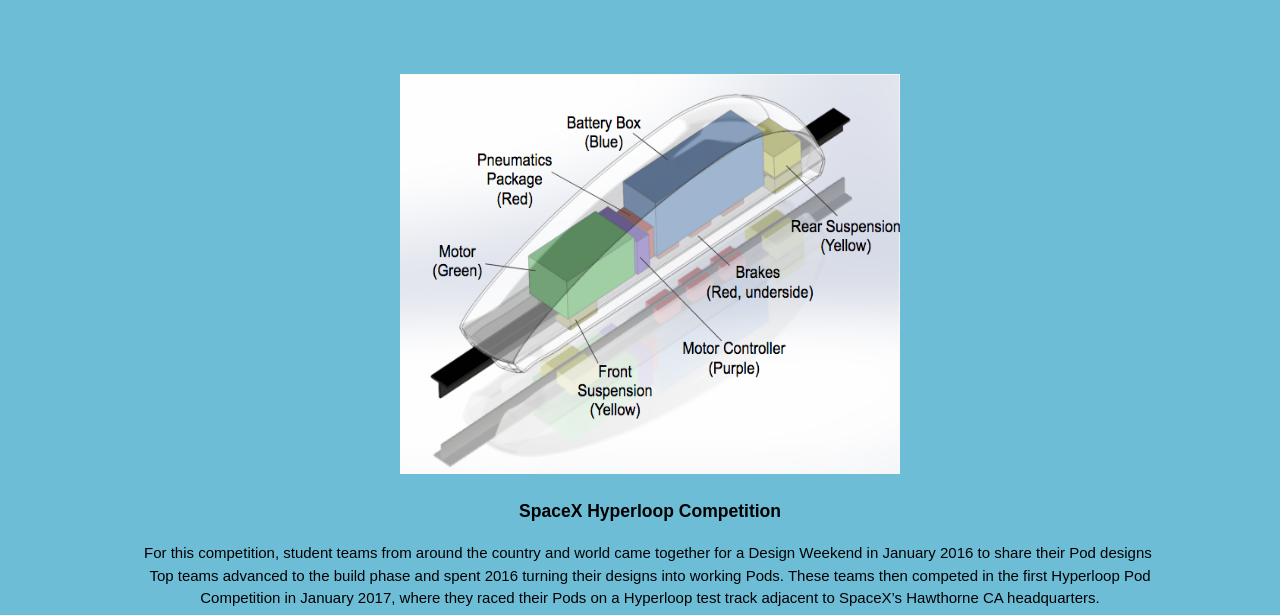
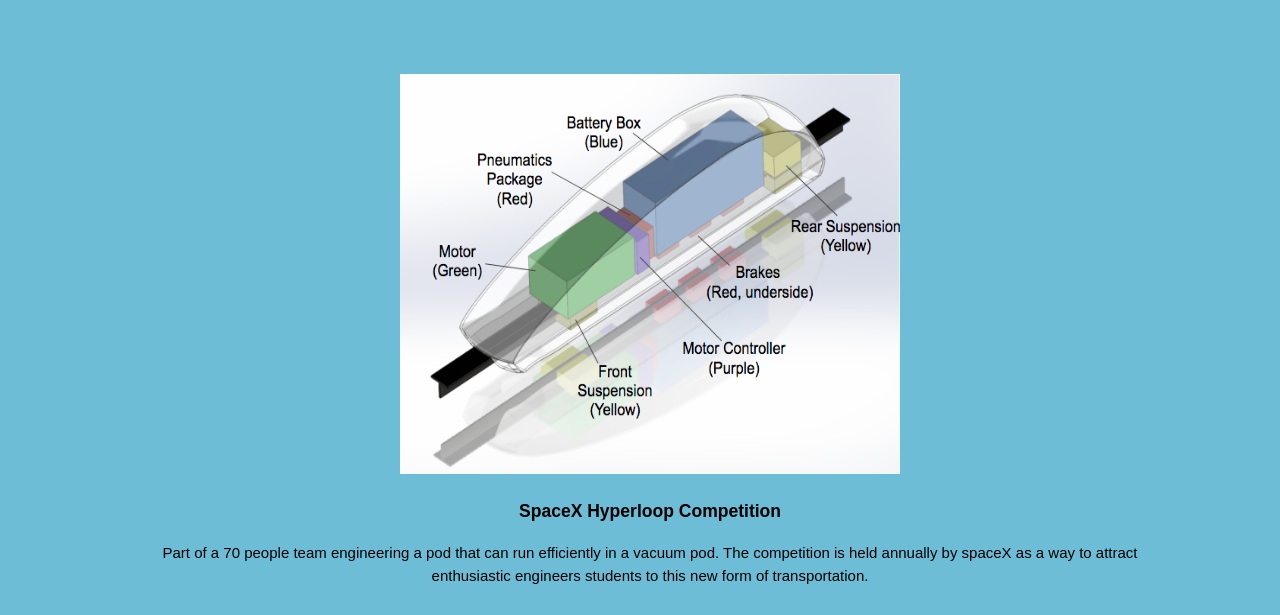
Before and after one commit to OceanHelloWorld/OceanHelloWorld.github.io, a plain HTML site: page school.html in a window 1280 px wide. Shown: the part 185-800 px from the top of the page. Drawn offline with Linux system fonts and the light colour scheme.

Commit message:
Update school.html

```diff
--- a/school.html
+++ b/school.html
@@ -24,24 +24,13 @@
       </div>
     </header>
 
-<!--
-    <section id="newsletter">
-      <div class="container">
-        <h1>Who lives in pineapple under the sea?</h1>
-        <form>
-          <input type="email" placeholder="What's in the song?">
-          <button type="submit" class="button_1">MEMES</button>
-        </form>
-      </div>
-    </section>
--->
   <h1>Hardware Projects</h1>
     <section id="schoolboxes">
       <div class="container">
         <div class="schoolbox">
           <img src="./image/hyperloop.png">
           <h3>SpaceX Hyperloop Competition</a></h3>
-          <p>For this competition, student teams from around the country and world came together for a Design Weekend in January 2016 to share their Pod designs. Top teams advanced to the build phase and spent 2016 turning their designs into working Pods. These teams then competed in the first Hyperloop Pod Competition in January 2017, where they raced their Pods on a Hyperloop test track adjacent to SpaceX’s Hawthorne CA headquarters.</p>
+          <p> Part of a 70 people team engineering a pod that can run efficiently in a vacuum pod. The competition is held annually by spaceX as a way to attract enthusiastic engineers students to this new form of transportation.</p>
         </div>
         <div class="schoolbox">
           <img src="./image/northrop1.png">
```
